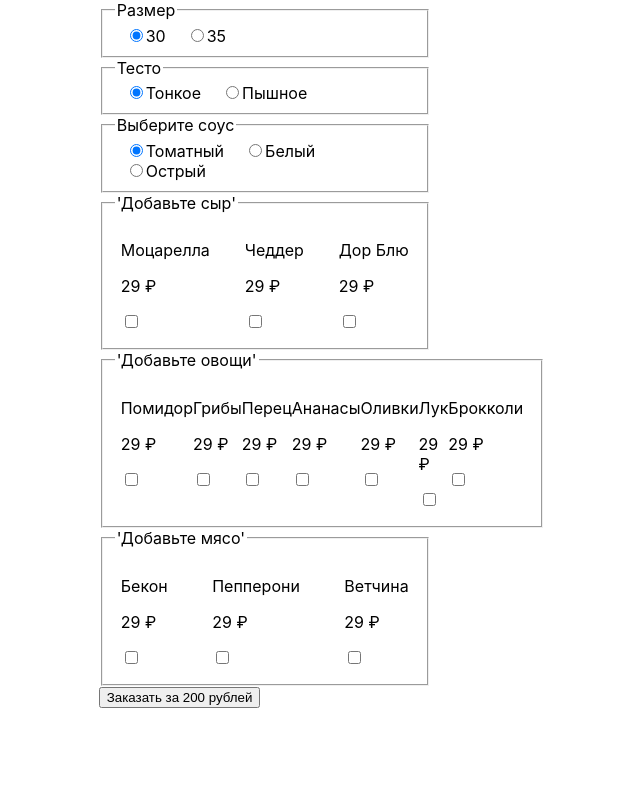
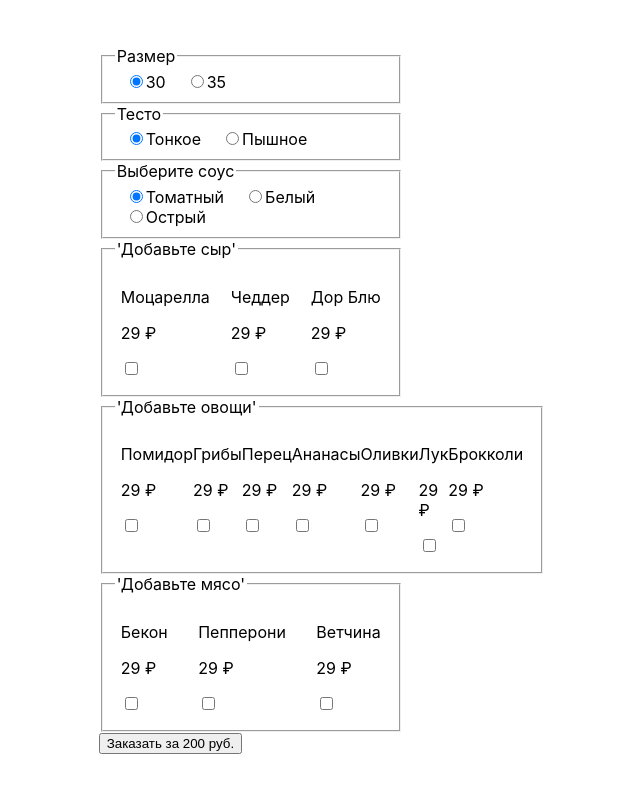
Before and after one commit to and-tol/artem-pizza, a React (Create React App) app: page / in a window 1280 px wide. Shown: the top 792 px of the page, without its empty margins (318-958 px from the left). Built offline with nearby package versions, Linux system fonts and the light colour scheme.

Commit message:
feat: implement Configurator logic & basic layout

```diff
--- a/src/App.tsx
+++ b/src/App.tsx
@@ -1,10 +1,9 @@
 import React, { FC } from 'react';
 import { Configurator } from './bus/configurator';
 
-
 export const App: FC = function() {
   return (
-    <div style={{ display: 'flex', justifyContent: 'center' }}>
+    <div style={{ height: '100%', display: 'grid', placeItems: 'center' }}>
       <Configurator />
     </div>
   );
--- a/src/bus/configurator/Configurator.tsx
+++ b/src/bus/configurator/Configurator.tsx
@@ -1,7 +1,8 @@
 import React, { FC, useRef, useState } from 'react';
 import { DEFAULT_PIZZA_ORDER, pizzaData, START_PRICE } from '../../pizzaData';
-import { PizzaOrder,PizzaOptions } from '../../types';
+import { PizzaOrder } from '../../types';
 import { CheckboxField, PizzaOption } from './components';
+import { Order } from './Order';
 
 const ingredientStyles = {
   checks: {
@@ -46,6 +47,7 @@ export const Configurator: FC = () => {
       size: selected.value,
       totalPrice: order.totalPrice - refPrice.current + selected.price,
     });
+
     refPrice.current = selected.price;
   };
 
@@ -59,6 +61,7 @@ export const Configurator: FC = () => {
     setValueDough(value);
 
     const selected = pizzaDough.filter(el => el.value === value)[0];
+
     setOrder({
       ...order,
       dough: selected.value,
@@ -81,7 +84,7 @@ export const Configurator: FC = () => {
     });
   };
 
-  // ====== //
+  // ==== Ingredients Sesect ==== //
   const selectedIngredient = (
     name: string,
     isChecked: boolean,
@@ -102,9 +105,15 @@ export const Configurator: FC = () => {
     }
   };
 
-  console.log('order>>>>', order);
+  // ==== Show Order ====
+  const [isShowOrder, setIsShowOrder] = useState(false);
+  const showOrder = () => {
+    setIsShowOrder(!isShowOrder);
+  };
 
   return (
+    <div>
+      {!isShowOrder && (
         <section>
           <PizzaOption
             key={'size'}
@@ -184,8 +193,12 @@ export const Configurator: FC = () => {
               ))}
             </div>
           </fieldset>
-
-      <button>Заказать за {order.totalPrice} рублей</button>
+          <button onClick={showOrder}>
+            Заказать за {order.totalPrice} руб.
+          </button>
         </section>
+      )}
+      {isShowOrder && <Order order={order} />}
+    </div>
   );
 };
--- /dev/null
+++ b/src/bus/configurator/Order.tsx
@@ -0,0 +1,22 @@
+import React from 'react';
+import { PizzaOrder } from '../../types';
+
+type OrderProps = { order: PizzaOrder };
+
+export const Order = ({ order }: OrderProps) => {
+  const { size, dough, sauce, ingredients } = order;
+
+  return (
+    <section style={{padding: '20px', border: 'solid 1px'}}>
+      <div>Размер: {size}см</div>
+      <div>Tecтo: {dough}</div>
+      <div>Соус: {sauce}</div>
+      {ingredients.length ? (
+        <div>Ингредиенты: {ingredients.join(', ')}</div>
+      ) : null}
+      <div>Сумма: {order.totalPrice}руб. </div>
+    </section>
+  );
+};
+
+// FIXME Имеет ли смысл здесь определять defaultProps
--- a/src/bus/configurator/index.ts
+++ b/src/bus/configurator/index.ts
@@ -1 +1,2 @@
-export {Configurator} from './Configurator'
+export { Configurator } from './Configurator';
+export { Order } from './Order';
--- a/src/index.css
+++ b/src/index.css
@@ -1,3 +1,15 @@
+html {
+  box-sizing: border-box;
+}
+
+*,*:before,*:after{
+  box-sizing: inherit;
+}
+
+html, body, #root {
+  height: 100%;
+}
+
 body {
   margin: 0;
   font-family: -apple-system, BlinkMacSystemFont, 'Segoe UI', 'Roboto', 'Oxygen',
--- a/src/shared/Button.tsx
+++ b/src/shared/Button.tsx
@@ -2,9 +2,7 @@ import React, { FC } from 'react';
 
 type ButtonProps = {
   children?: React.ReactNode;
-
 };
-
 
 export const Button: FC = (props: React.PropsWithChildren<ButtonProps>) => {
   const { children } = props;
```
Lines whose indentation alone changed are shown as unchanged.
